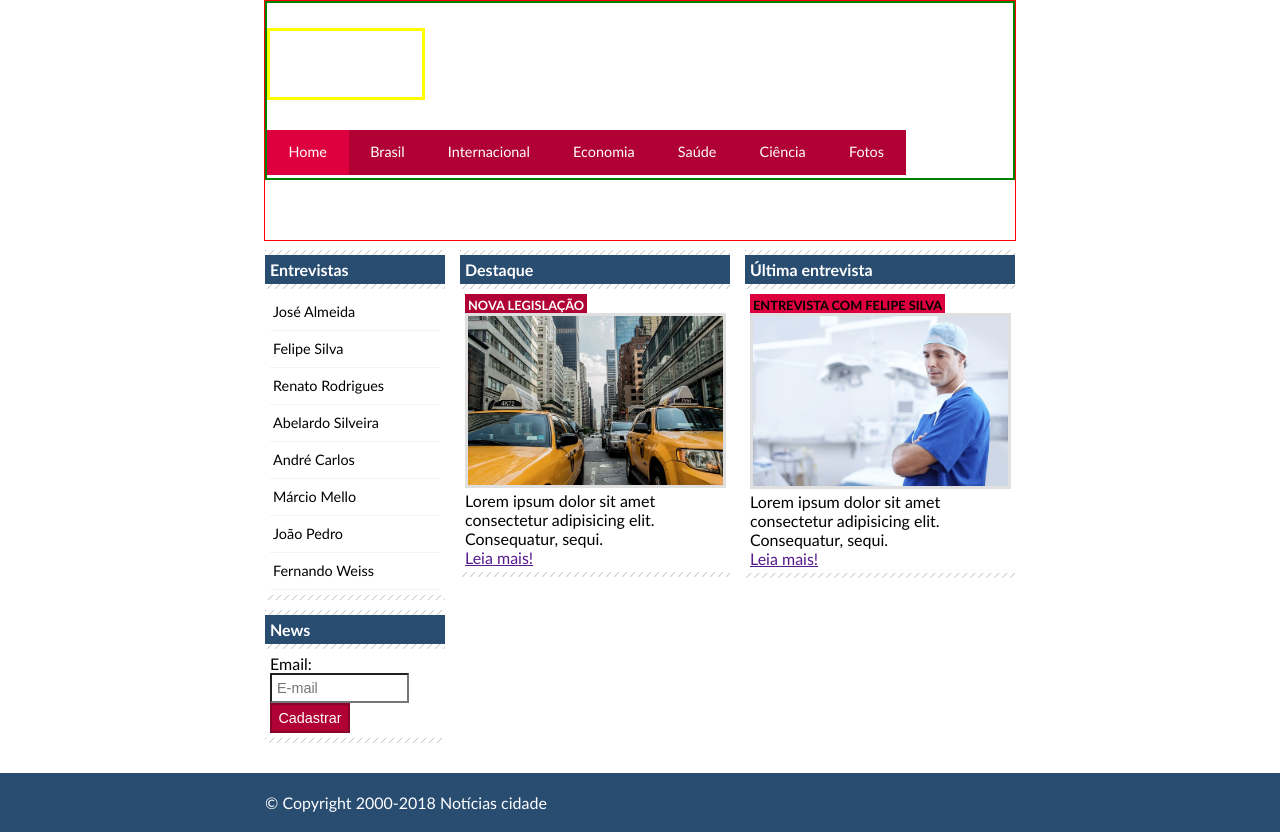
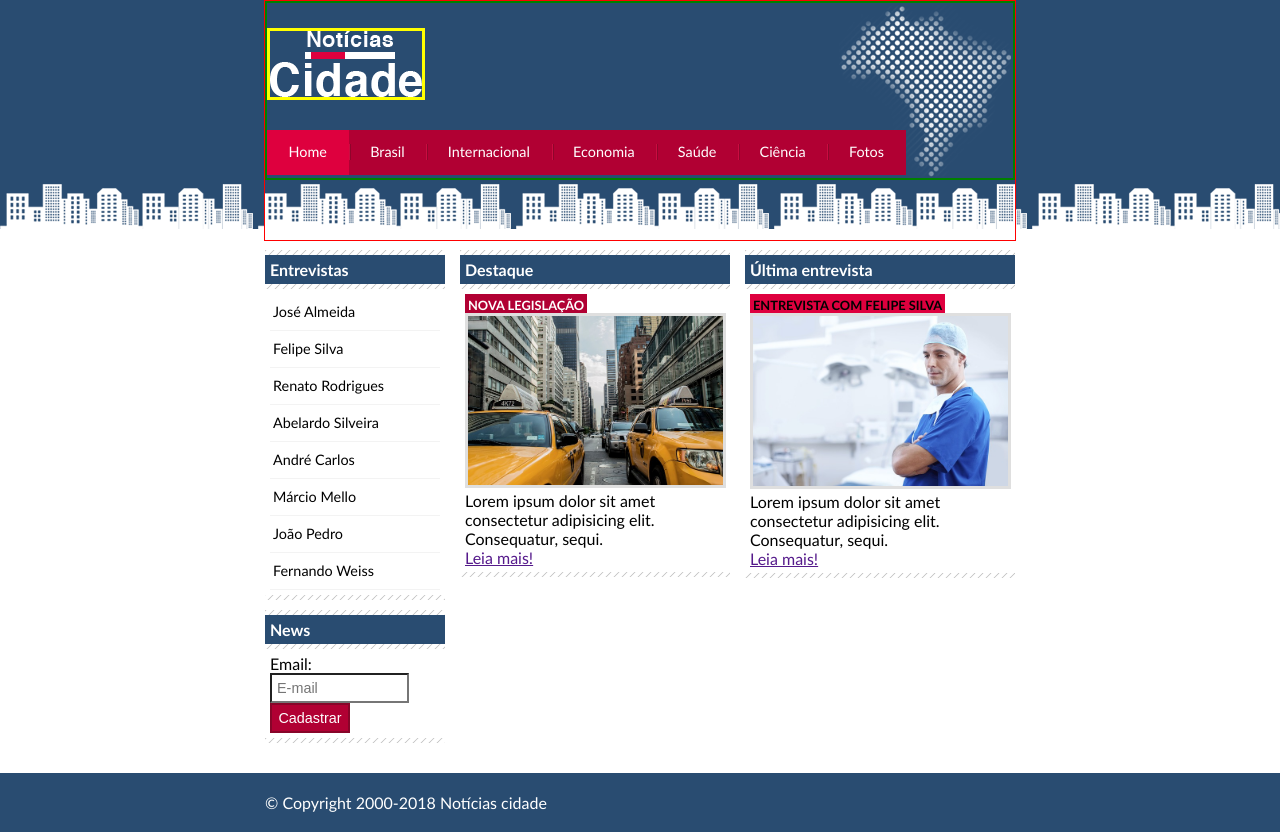
Before and after one commit to relESCampONes/noticias-cidade, a plain HTML site: page index.html in a window 1280 px wide. Drawn offline with Linux system fonts and the light colour scheme; the site is published under a folder, as on GitHub Pages, so addresses that start at the root find nothing.

Commit message:
change directory

```diff
--- a/css/style.css
+++ b/css/style.css
@@ -4,7 +4,7 @@
 }
 body{
     font-family: "Trebuchet MS", Helvetica, sans-serif;
-    background: #fff url(/img/fundo.png) repeat-x;
+    background: #fff url(../img/fundo.png) repeat-x;
 }
 #container{
     width: 750px;
@@ -14,14 +14,14 @@ body{
 #topo{
     border: 2px solid green;
     height: 150px;
-    background: url(/img/detalhe-topo.png) no-repeat right top;
+    background: url(../img/detalhe-topo.png) no-repeat right top;
     padding-top: 25px;
 }
 .logo{
     border: 3px solid yellow;
     width: 152px;
     height: 66px;
-    background: url(/img/logo.png) no-repeat center;
+    background: url(../img/logo.png) no-repeat center;
     text-indent: -3000px;
 }
 ul {
@@ -45,7 +45,7 @@ ul {
     line-height: 2.1em;
     text-decoration: none;
     color: #fff;
-    background: url(/img/divisor.png) no-repeat left center;
+    background: url(../img/divisor.png) no-repeat left center;
 }
 #topo ul .primeiro a{
     background: none;
```
